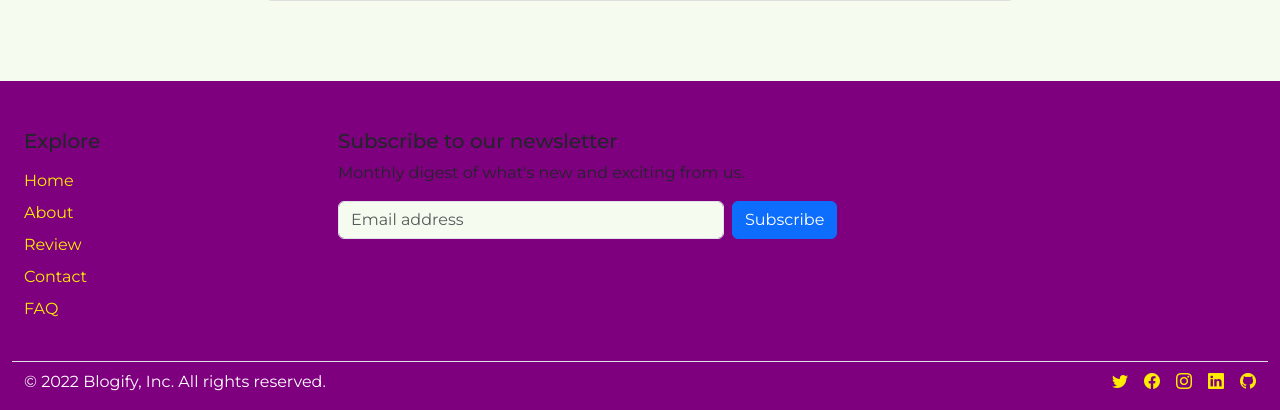
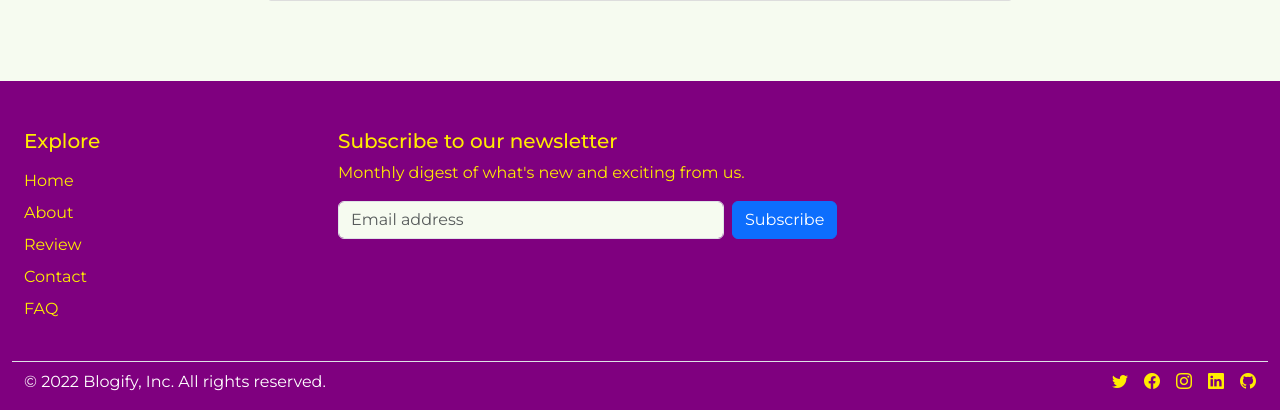
Before and after one commit to emmy3000/Blogify, a Flask app: page /about in a window 1280 px wide. Shown: the part 873-1283 px from the top of the page. Run offline with Flask 3, Linux system fonts and the light colour scheme; parts of the project's set-up code (start-up, migrations or seed data) failed here and were passed over; some libraries are stand-ins or nearby versions.

Commit message:
Refactor HTML layouts template

```diff
--- a/blogify_app/templates/layout.html
+++ b/blogify_app/templates/layout.html
@@ -98,7 +98,7 @@
 
                 <!-- Explore section -->
                 <div class="footer-explore-section col-6 col-md-2 mb-3 mr-4">
-                    <h5 class=" mb-3">Explore</h5>
+                    <h5 class=" mb-3" style="color: #FFEC00;">Explore</h5>
                     <ul class="nav flex-column">
                         <li class="nav-item mb-2"><a href="{{ url_for('main.home') }}" class="nav-link p-0 ">Home</a></li>
                         <li class="nav-item mb-2"><a href="{{ url_for('main.about') }}" class="nav-link p-0">About</a></li>
@@ -111,8 +111,8 @@
                 <!-- Newsletter section -->
                 <div class="col-md-5 offset-md-1 mb-3 mr-auto">
                     <form action="">
-                        <h5>Subscribe to our newsletter</h5>
-                        <p>Monthly digest of what's new and exciting from us.</p>
+                        <h5 style="color: #FFEC00;">Subscribe to our newsletter</h5>
+                        <p style="color: #FFEC00;">Monthly digest of what's new and exciting from us.</p>
                         <div class="d-flex flex-column flex-sm-row w-100 gap-2">
                             <label for="newsletter1" class="visually-hidden">Email address</label>
                             <input type="text" id="newsletter1" class="form-control" placeholder="Email address">
```
